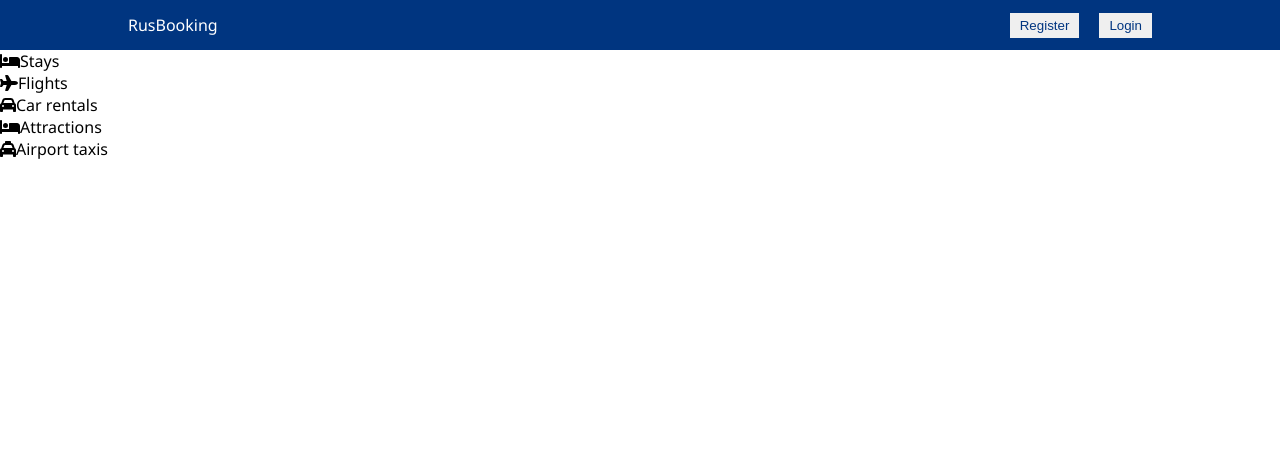
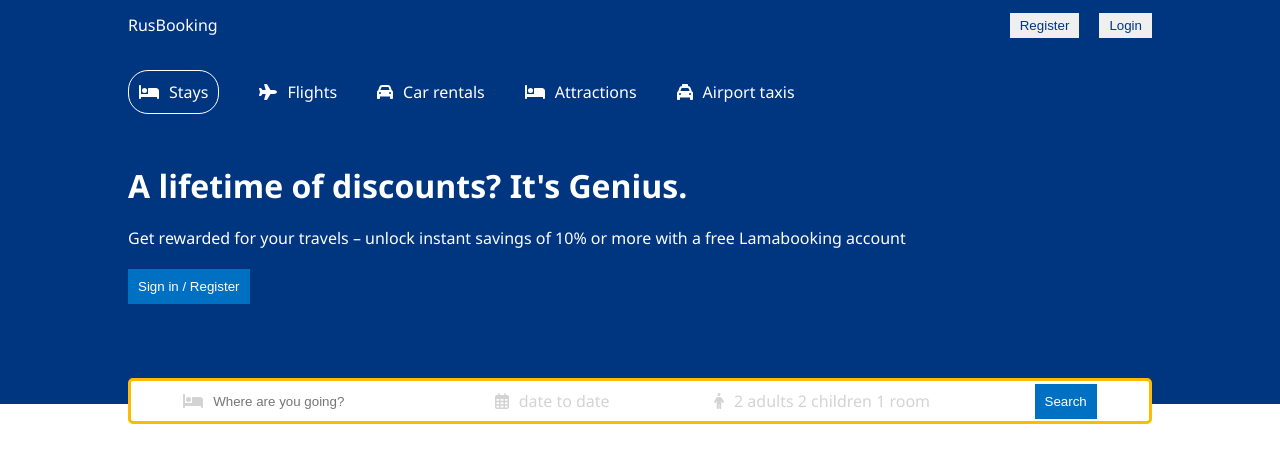
Before and after one commit to Medvedev-Savelii/react_booking_website, a React (Create React App) app: page / in a window 1280 px wide. Shown: the top 462 px of the page. Built offline with nearby package versions, Linux system fonts and the light colour scheme.

Commit message:
second-commit

```diff
--- a/src/components/header/Header.jsx
+++ b/src/components/header/Header.jsx
@@ -1,6 +1,8 @@
+import { faCalendarDays } from "@fortawesome/free-regular-svg-icons";
 import {
   faBed,
   faCar,
+  faPerson,
   faPlane,
   faTaxi,
 } from "@fortawesome/free-solid-svg-icons";
@@ -10,8 +12,9 @@
 const Header = () => {
   return (
     <div className="header">
+      <div className="headerContainer">
         <div className="headerList">
-        <div className="headerListItem">
+          <div className="headerListItem active">
             <FontAwesomeIcon icon={faBed} />
             <span>Stays</span>
           </div>
@@ -32,6 +35,35 @@
             <span>Airport taxis</span>
           </div>
         </div>
+        <h1 className="hederTitle"> A lifetime of discounts? It's Genius.</h1>
+        <p className="headerDesc">
+          {" "}
+          Get rewarded for your travels – unlock instant savings of 10% or more
+          with a free Lamabooking account
+        </p>
+        <button className="headerBtn">Sign in / Register</button>
+        <div className="headerSearch">
+          <div className="headerSearchItem">
+            <FontAwesomeIcon icon={faBed} className="headerIcon" />
+            <input
+              type="text"
+              placeholder="Where are you going?"
+              className="headerSearchInput"
+            />
+          </div>
+          <div className="headerSearchItem">
+            <FontAwesomeIcon icon={faCalendarDays} className="headerIcon" />
+            <span className="headerSearchText">date to date</span>
+          </div>
+          <div className="headerSearchItem">
+            <FontAwesomeIcon icon={faPerson} className="headerIcon" />
+            <span className="headerSearchText">2 adults 2 children 1 room</span>
+          </div>
+          <div className="headerSearchItem">
+            <button className="headerBtn">Search</button>
+          </div>
+        </div>
+      </div>
     </div>
   );
 };
--- a/src/components/header/header.css
+++ b/src/components/header/header.css
@@ -0,0 +1,75 @@
+.header {
+	background-color: #003580;
+	color: white;
+	display: flex;
+	justify-content: center;
+	position: relative;
+}
+.headerContainer {
+	width: 100%;
+	max-width: 1024px;
+	margin: 20px 0px 100px 0;
+}
+
+.headerList {
+	display: flex;
+	gap: 40px;
+	margin-bottom: 50px;
+}
+
+.headerListItem {
+	display: flex;
+	align-items: center;
+	gap: 10px
+}
+
+.headerListItem.active {
+	border: 1px solid white;
+	padding: 10px;
+	border-radius: 20px;
+}
+
+.headerDesc {
+	margin: 20px 0;
+}
+.headerBtn {
+	background-color: #0071c2;
+	color: white;
+	border: none;
+	font-weight: 500;
+	padding: 10px;
+	cursor: pointer;
+}
+
+.headerSearch {
+	height: 30px;
+	background-color: white;
+	border: 3px solid #febb02;
+	display: flex;
+	align-items: center;
+	justify-content: space-around;
+	padding: 20px 0;
+	border-radius: 5px;
+	position: absolute;
+	bottom: -20px;
+	width: 100%;
+	max-width: 1024px;
+
+}
+
+.headerIcon {
+	color: lightgray;
+}
+.headerSearchItem {
+	display: flex;
+	align-items: center;
+	gap: 10px;
+}
+.headerSearchInput {
+	border: none;
+	outline: none;
+}
+.headerSearchText {
+	color: lightgray;
+	cursor: pointer;
+}
```
Lines whose indentation alone changed are shown as unchanged.
